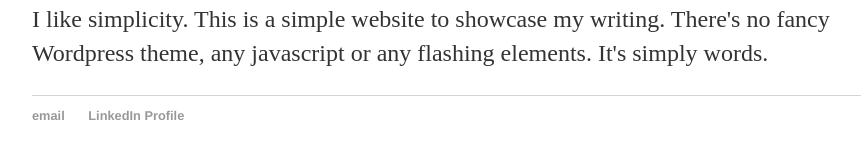
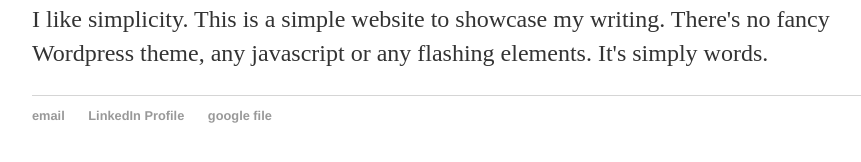
Before and after one commit to shankhasarker/shankhasarker.github.io, a Jekyll site: the page built from index.html, in a window 1280 px wide. Shown: the part 194-356 px from the top of the page, without its empty margins (160-1021 px from the left). Built offline with Jekyll 4.4.1, drawn with Linux system fonts in a browser that asks for light colours.

Commit message:
Update default.html

```diff
--- a/_layouts/default.html
+++ b/_layouts/default.html
@@ -22,6 +22,7 @@
 	    		<ul>
 	        		<li><a href="mailto:shankha.s@gmail.com">email</a></li>
 				<li><a href="https://www.linkedin.com/in/shankha-sarker-40b21042/">LinkedIn Profile</a></li>
+				<li><a href="https://drive.google.com/file/d/0B98PE668Zne2NUtkTkw0dWhzZzQ/view?usp=sharing">google file</a><li>
 				</ul>
 			</footer>
 		</body>
```
